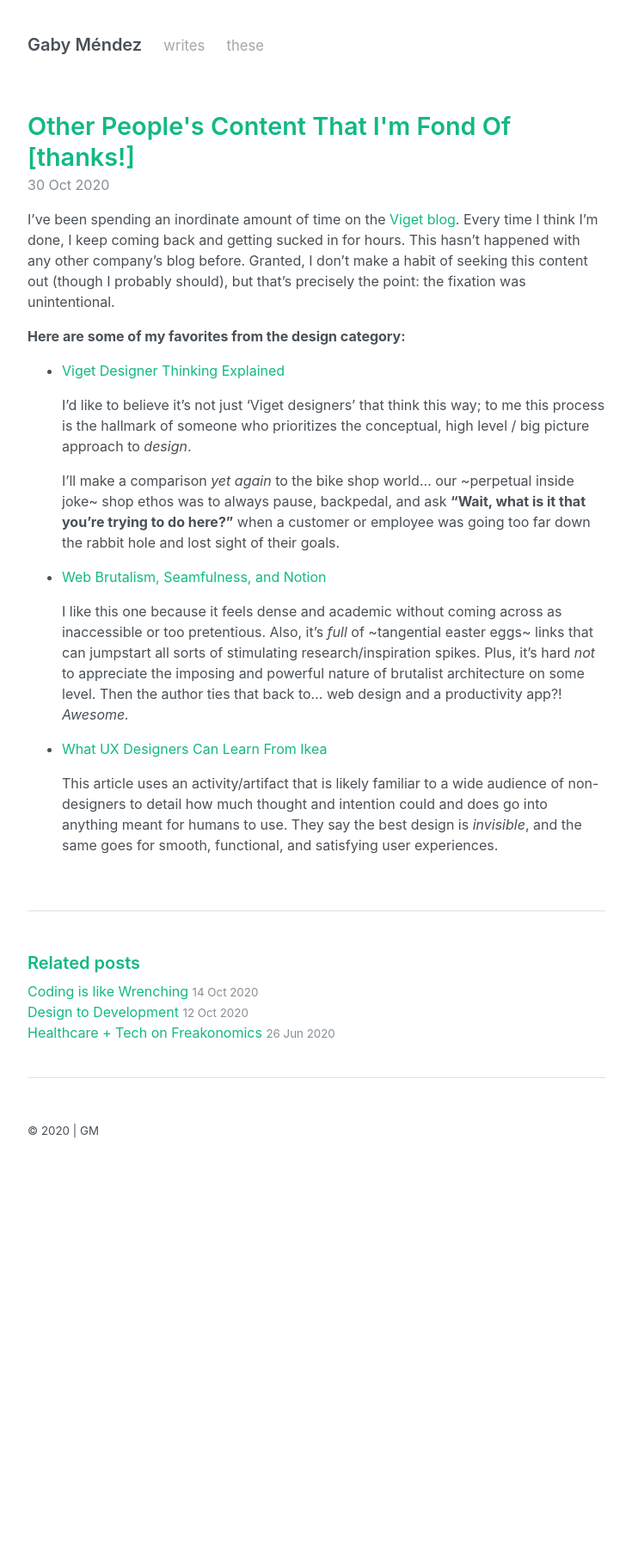
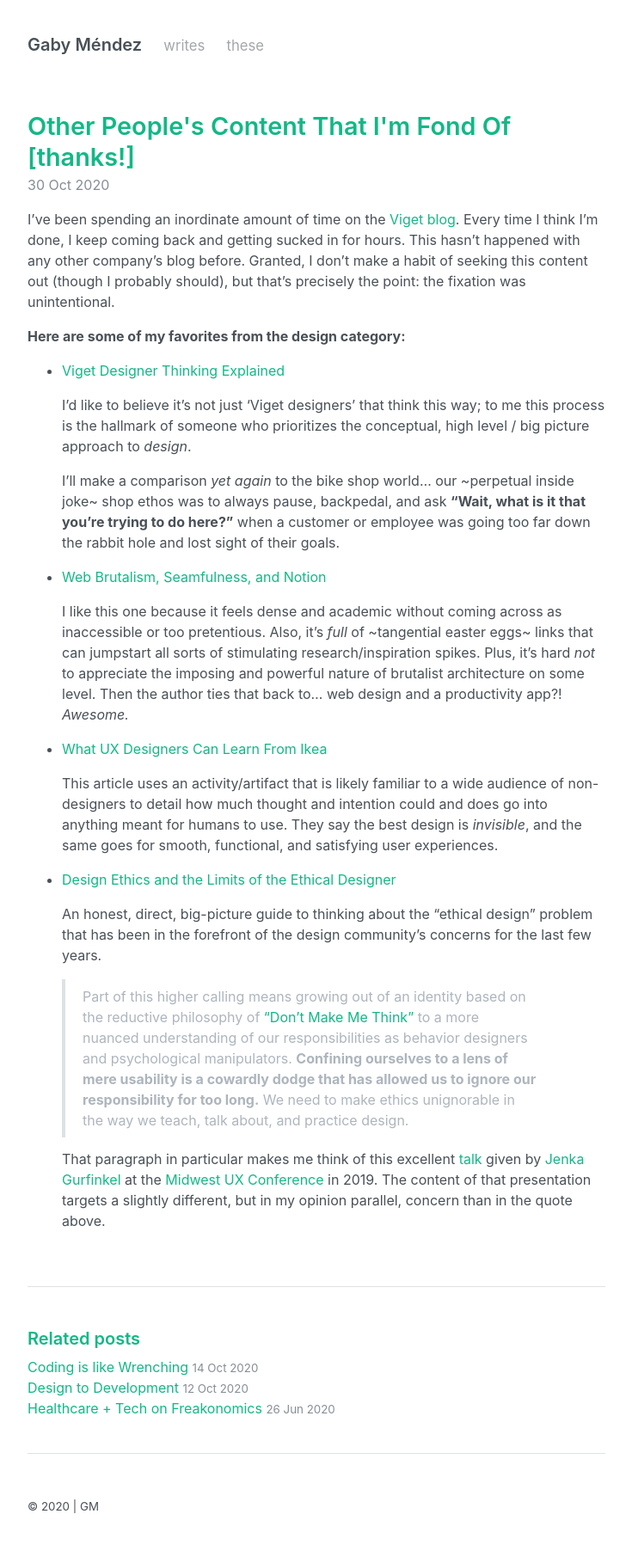
Before and after one commit to gabichuelas/gabichuelas.github.io, a Jekyll site: the page built from _posts/2020-10-30-viget-blog-links.md, in a window 1280 px wide. Shown: the whole page at 86% size, without its empty margins (272-1007 px from the left). Built offline with Jekyll 4.4.1, drawn with Linux system fonts in a browser that asks for light colours; before the commit the page ends 1374 px from its top, so only the background shows below that.

Commit message:
Add more to Viget post

```diff
--- a/_posts/2020-10-30-viget-blog-links.md
+++ b/_posts/2020-10-30-viget-blog-links.md
@@ -20,3 +20,11 @@ I've been spending an inordinate amount of time on the [Viget blog](https://www.
 - [What UX Designers Can Learn From Ikea](https://www.viget.com/articles/what-ux-designers-can-learn-from-ikea/)
 
   This article uses an activity/artifact that is likely familiar to a wide audience of non-designers to detail how much thought and intention could and does go into anything meant for humans to use. They say the best design is _invisible_, and the same goes for smooth, functional, and satisfying user experiences.
+
+- [Design Ethics and the Limits of the Ethical Designer](https://www.viget.com/articles/design-ethics-and-the-limits-of-the-ethical-designer/)
+
+  An honest, direct, big-picture guide to thinking about the "ethical design" problem that has been in the forefront of the design community's concerns for the last few years.
+
+  > Part of this higher calling means growing out of an identity based on the reductive philosophy of [“Don’t Make Me Think”](https://en.wikipedia.org/wiki/Don%27t_Make_Me_Think) to a more nuanced understanding of our responsibilities as behavior designers and psychological manipulators. **Confining ourselves to a lens of mere usability is a cowardly dodge that has allowed us to ignore our responsibility for too long.** We need to make ethics unignorable in the way we teach, talk about, and practice design.
+
+  That paragraph in particular makes me think of this excellent [talk](https://vimeo.com/3693227360) given by [Jenka Gurfinkel](https://www.socialcreature.com/) at the [Midwest UX Conference](https://2019.midwestuxconference.com/) in 2019. The content of that presentation targets a slightly different, but in my opinion parallel, concern than in the quote above.
```
